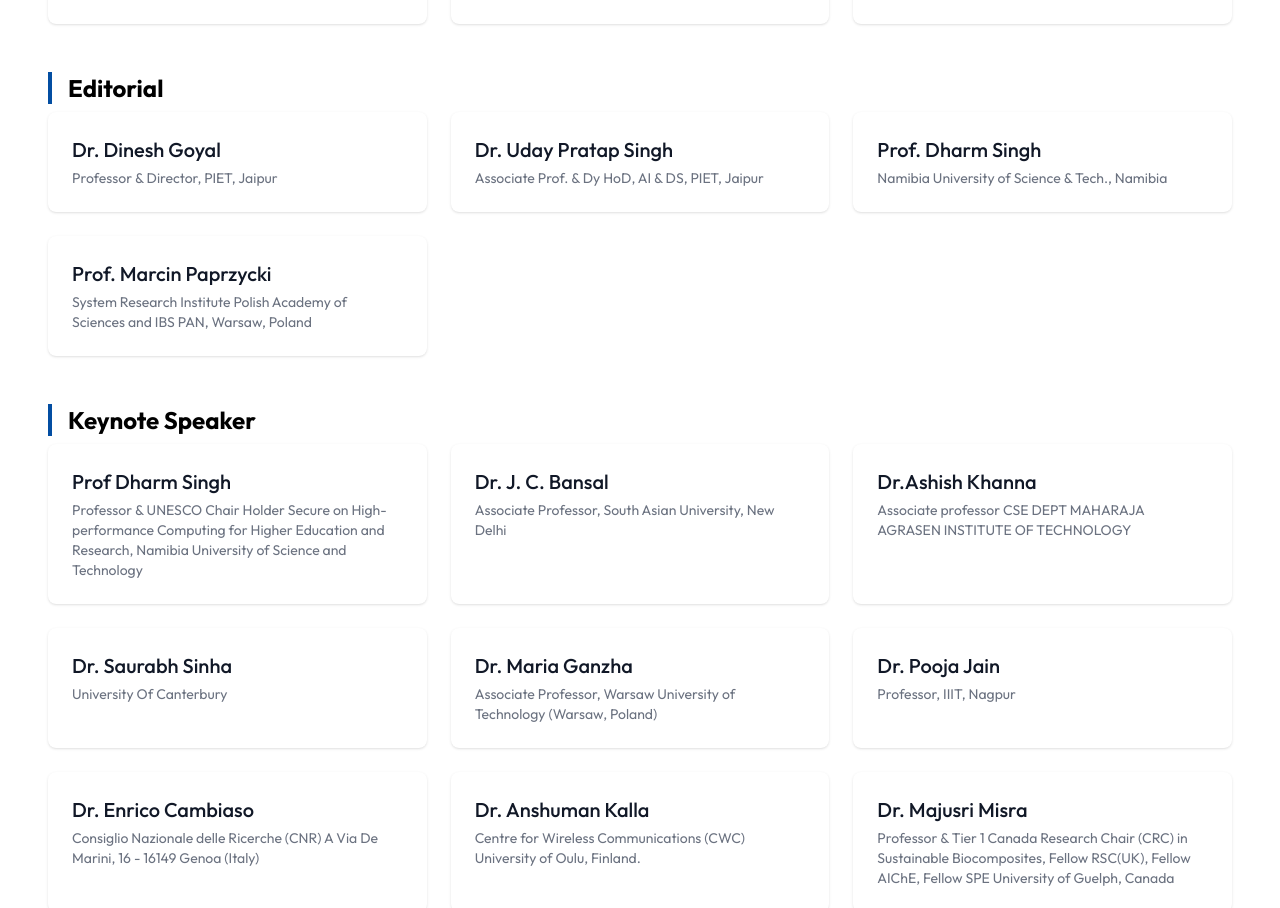
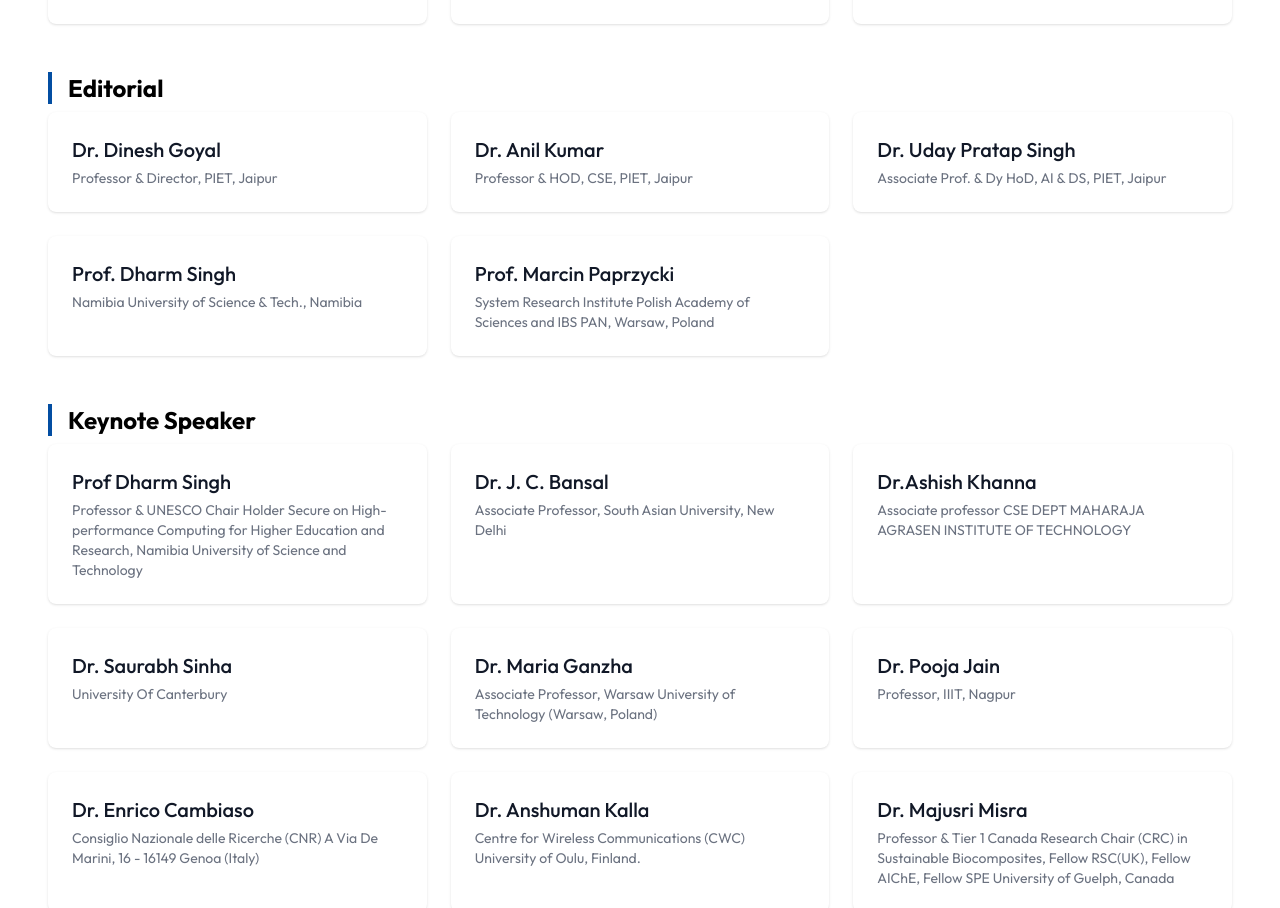
Before and after one commit to Diyamehta60/icimmi, a Next.js app: page /committe in a window 1280 px wide. Shown: the part 2141-3049 px from the top of the page. Built offline with nearby package versions, Linux system fonts and the light colour scheme; what prettier-plugin-tailwindcss would draw is missing.

Commit message:
via anil sir

```diff
--- a/src/pages/committe.tsx
+++ b/src/pages/committe.tsx
@@ -151,7 +151,10 @@
       name: "Dr. Dinesh Goyal",
       designation: "Professor & Director, PIET, Jaipur",
     },
-
+    {
+      name: "Dr. Anil Kumar",
+      designation: "Professor & HOD, CSE, PIET, Jaipur",
+    },
     {
       name: "Dr. Uday Pratap Singh",
       designation: "Associate Prof. & Dy HoD, AI & DS, PIET, Jaipur",
```
